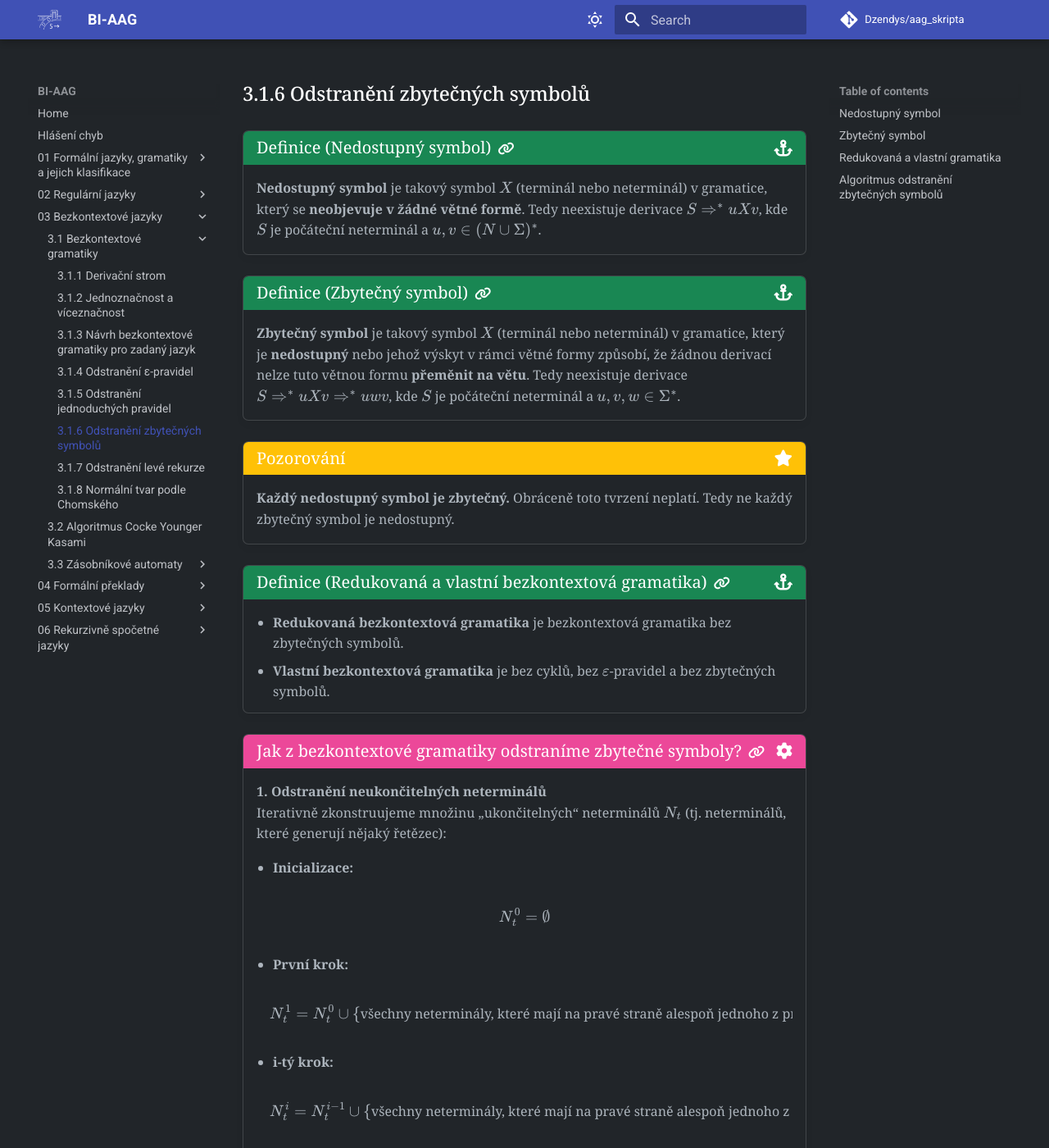
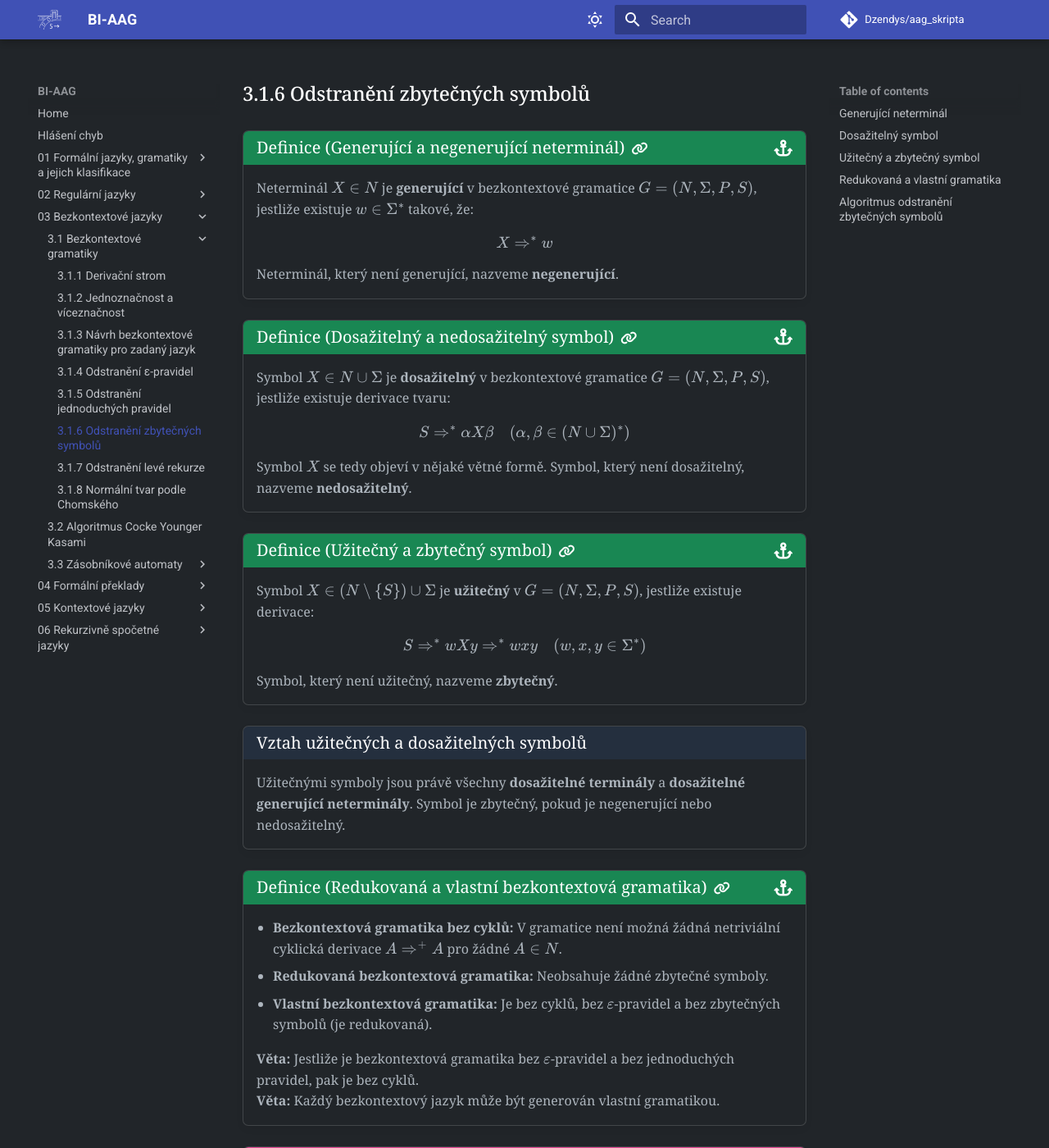
Before and after one commit to Dzendys/aag_skripta, an MkDocs documentation site: the page built from docs/03_Bezkontextové_jazyky/3.1_Bezkontextové_gramatiky/3.1.6_Odstranění_zbytečných_symbolů.md, in a window 1280 px wide and 1400 px high. Shown: the whole window at 82% size. Built offline with MkDocs 1.6.1 and Material for MkDocs 9.7.7, drawn with Linux system fonts in a browser that asks for light colours; comment, search, counter and statistics services are not loaded.

```diff
--- a/docs/03_Bezkontextové_jazyky/3.1_Bezkontextové_gramatiky/3.1.6_Odstranění_zbytečných_symbolů.md
+++ b/docs/03_Bezkontextové_jazyky/3.1_Bezkontextové_gramatiky/3.1.6_Odstranění_zbytečných_symbolů.md
@@ -1,29 +1,58 @@
 # 3.1.6 Odstranění zbytečných symbolů
 
-<a id="def-nedostupny-symbol"></a>
-!!! Definition "[Definice (Nedostupný symbol)](#def-nedostupny-symbol)"
+<a id="def-generujici-symbol"></a>
+!!! Definition "[Definice (Generující a negenerující neterminál)](#def-generujici-symbol)"
 
-    ### Nedostupný symbol {#def-nedostupny-symbol}
+    ### Generující neterminál {#def-generujici-symbol}
 
-    **Nedostupný symbol** je takový symbol $X$ (terminál nebo neterminál) v gramatice, který se **neobjevuje v žádné větné formě**. Tedy neexistuje derivace $S \Rightarrow^* uXv$, kde $S$ je počáteční neterminál a $u, v \in (N \cup \Sigma)^*$.
+    Neterminál $X \in N$ je **generující** v bezkontextové gramatice $G = (N, \Sigma, P, S)$, jestliže existuje $w \in \Sigma^*$ takové, že:
 
-<a id="def-zbytecny-symbol"></a>
-!!! Definition "[Definice (Zbytečný symbol)](#def-zbytecny-symbol)"
+    $$
+    X \Rightarrow^* w
+    $$
 
-    ### Zbytečný symbol {#def-zbytecny-symbol}
+    Neterminál, který není generující, nazveme **negenerující**.
 
-    **Zbytečný symbol** je takový symbol $X$ (terminál nebo neterminál) v gramatice, který je **nedostupný** nebo jehož výskyt v rámci větné formy způsobí, že žádnou derivací nelze tuto větnou formu **přeměnit na větu**. Tedy neexistuje derivace $S \Rightarrow^* uXv \Rightarrow^* uwv$, kde $S$ je počáteční neterminál a $u, v, w \in \Sigma^*$.
+<a id="def-dosazitelny-symbol"></a>
+!!! Definition "[Definice (Dosažitelný a nedosažitelný symbol)](#def-dosazitelny-symbol)"
 
-!!! Implication "Pozorování"
-    **Každý nedostupný symbol je zbytečný.** Obráceně toto tvrzení neplatí. Tedy ne každý zbytečný symbol je nedostupný.
+    ### Dosažitelný symbol {#def-dosazitelny-symbol}
+
+    Symbol $X \in N \cup \Sigma$ je **dosažitelný** v bezkontextové gramatice $G = (N, \Sigma, P, S)$, jestliže existuje derivace tvaru:
+
+    $$
+    S \Rightarrow^* \alpha X \beta \quad (\alpha, \beta \in (N \cup \Sigma)^*)
+    $$
+
+    Symbol $X$ se tedy objeví v nějaké větné formě. Symbol, který není dosažitelný, nazveme **nedosažitelný**.
+
+<a id="def-uzitecny-zbytecny-symbol"></a>
+!!! Definition "[Definice (Užitečný a zbytečný symbol)](#def-uzitecny-zbytecny-symbol)"
+
+    ### Užitečný a zbytečný symbol {#def-uzitecny-zbytecny-symbol}
+
+    Symbol $X \in (N \setminus \{S\}) \cup \Sigma$ je **užitečný** v $G = (N, \Sigma, P, S)$, jestliže existuje derivace:
+
+    $$
+    S \Rightarrow^* w X y \Rightarrow^* wxy \quad (w, x, y \in \Sigma^*)
+    $$
+
+    Symbol, který není užitečný, nazveme **zbytečný**.
+
+!!! Summary "Vztah užitečných a dosažitelných symbolů"
+    Užitečnými symboly jsou právě všechny **dosažitelné terminály** a **dosažitelné generující neterminály**. Symbol je zbytečný, pokud je negenerující nebo nedosažitelný.
 
 <a id="def-redukovana-bg"></a>
 !!! Definition "[Definice (Redukovaná a vlastní bezkontextová gramatika)](#def-redukovana-bg)"
 
     ### Redukovaná a vlastní gramatika {#def-redukovana-bg}
 
-    *   **Redukovaná bezkontextová gramatika** je bezkontextová gramatika bez zbytečných symbolů.
-    *   **Vlastní bezkontextová gramatika** je bez cyklů, bez $\varepsilon$-pravidel a bez zbytečných symbolů.
+    *   **Bezkontextová gramatika bez cyklů:** V gramatice není možná žádná netriviální cyklická derivace $A \Rightarrow^+ A$ pro žádné $A \in N$.
+    *   **Redukovaná bezkontextová gramatika:** Neobsahuje žádné zbytečné symboly.
+    *   **Vlastní bezkontextová gramatika:** Je bez cyklů, bez $\varepsilon$-pravidel a bez zbytečných symbolů (je redukovaná).
+
+    **Věta:** Jestliže je bezkontextová gramatika bez $\varepsilon$-pravidel a bez jednoduchých pravidel, pak je bez cyklů.
+    **Věta:** Každý bezkontextový jazyk může být generován vlastní gramatikou.
 
 <a id="algo-odstraneni-zbytecnych"></a>
 !!! Algorithm "[Jak z bezkontextové gramatiky odstraníme zbytečné symboly?](#algo-odstraneni-zbytecnych)"
```
Also changed, not shown: docs/03_Bezkontextové_jazyky/3.1_Bezkontextové_gramatiky/3.1.2_Jednoznačnost_a_víceznačnost.md (+8 -5 lines), docs/03_Bezkontextové_jazyky/3.2_Algoritmus_Cocke-Younger-Kasami/index.md (+13 -0 lines).
